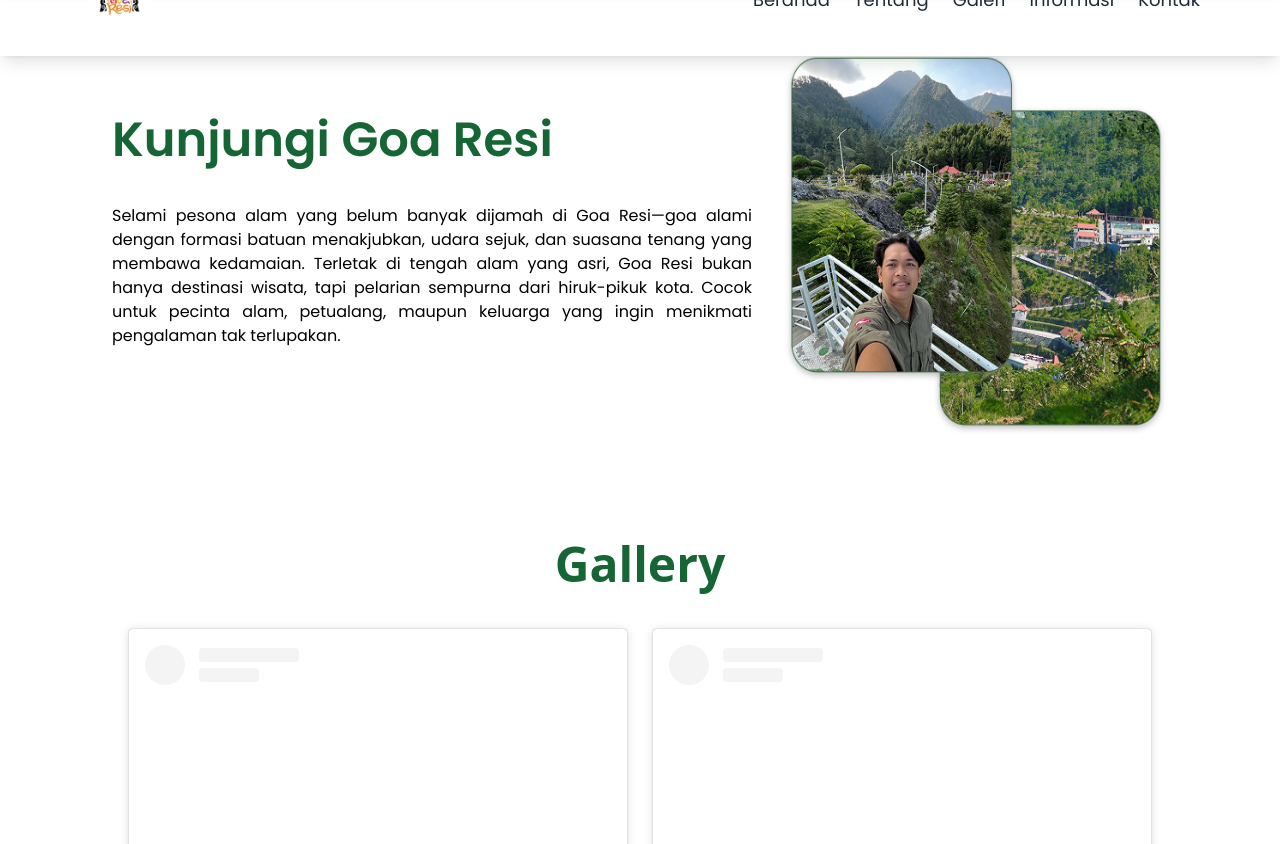
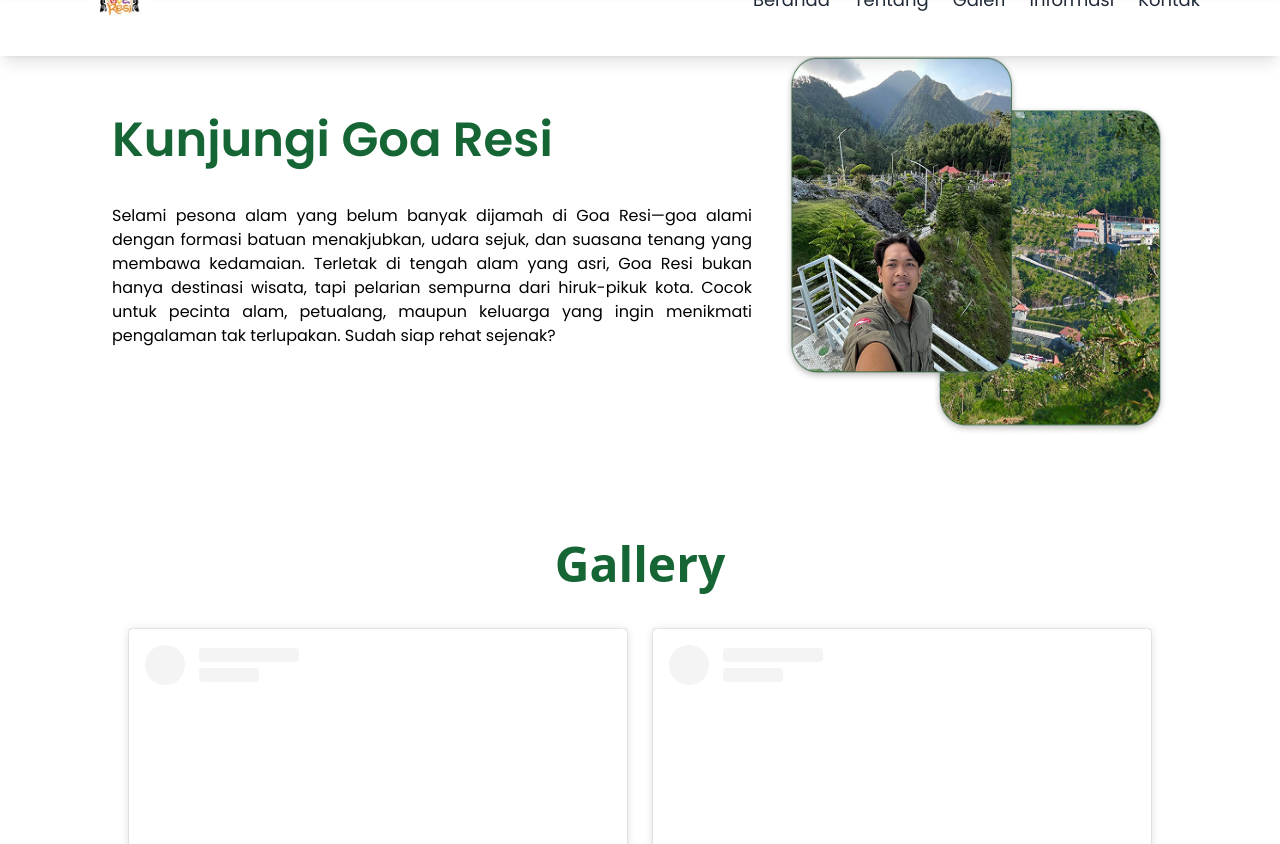
Before and after one commit to goaresi/goaresi.github.io, a Jekyll site: the page built from index.html, in a window 1280 px wide and 900 px high, scrolled down 848 px, cut to the strip 56-900 px from the top of the window. Built offline with Jekyll 4.4.1, drawn with Linux system fonts in a browser that asks for light colours; a script that is not in the unit is left out.

Commit message:
fix: minor details.yml change

```diff
--- a/_data/details.yml
+++ b/_data/details.yml
@@ -1,6 +1,6 @@
 title: "Kunjungi Goa Resi"
 description: |
-  Selami pesona alam yang belum banyak dijamah di Goa Resi—goa alami dengan formasi batuan menakjubkan, udara sejuk, dan suasana tenang yang membawa kedamaian. Terletak di tengah alam yang asri, Goa Resi bukan hanya destinasi wisata, tapi pelarian sempurna dari hiruk-pikuk kota. Cocok untuk pecinta alam, petualang, maupun keluarga yang ingin menikmati pengalaman tak terlupakan.
+  Selami pesona alam yang belum banyak dijamah di Goa Resi—goa alami dengan formasi batuan menakjubkan, udara sejuk, dan suasana tenang yang membawa kedamaian. Terletak di tengah alam yang asri, Goa Resi bukan hanya destinasi wisata, tapi pelarian sempurna dari hiruk-pikuk kota. Cocok untuk pecinta alam, petualang, maupun keluarga yang ingin menikmati pengalaman tak terlupakan. Sudah siap rehat sejenak?
 
 activities:
   - title: "Outbound"
```
